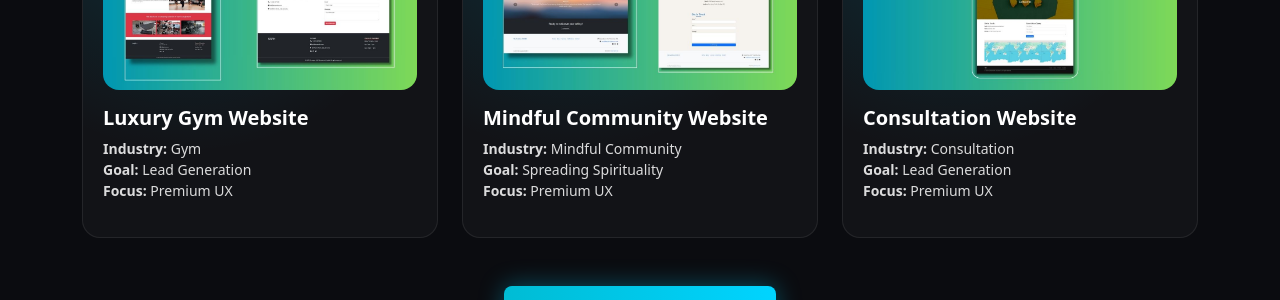
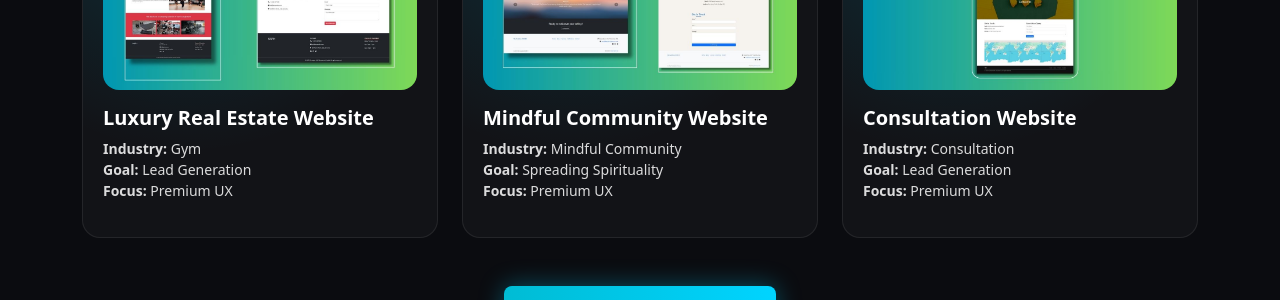
Before and after one commit to Iambiswajit-C/digitalsparkhq, a Jekyll site: the page built from index.md, in a window 1280 px wide and 900 px high, scrolled down 3157 px. Shown: the part 156-456 px from the top of the window. Built offline with Jekyll 4.4.1, drawn with Linux system fonts in a browser that asks for light colours.

Commit message:
Update index.md

```diff
--- a/index.md
+++ b/index.md
@@ -242,69 +242,74 @@
       Designs Built to Perform
     </h2>
 
-  <div class="row g-4 justify-content-center">
-    <div class="col-lg-4 col-md-6">
-  <div class="portfolio-card">
+<div class="row g-4 justify-content-center">
+  <div class="col-lg-4 col-md-6">
+    <div class="portfolio-card">
+      <img src="{{ '/assets/images/web-design-project1.jpg' | relative_url }}"
+     class="img-fluid rounded-4 mb-3 portfolio-img"
+     alt="Luxury Gym Website"
+     data-bs-toggle="modal"
+     data-bs-target="#portfolioModal"
+     data-img="{{ '/assets/images/web-design-project1.jpg' | relative_url }}">
 
-    <img src="/assets/images/web-design-project1.jpg"
-         class="img-fluid rounded-4 mb-3 portfolio-img"
-         alt="Luxury Gym Website">
+      <h5 class="fw-bold">Luxury Real Estate Website</h5>
 
-    <h5 class="fw-bold">Luxury Gym Website</h5>
-
-    <p class="text-white-75 small">
-      <b>Industry:</b> Gym <br>
-      <b>Goal:</b> Lead Generation <br>
-      <b>Focus:</b> Premium UX
-    </p>
-
-  </div>
+      <p class="text-white-75 small">
+        <b>Industry:</b> Gym <br>
+        <b>Goal:</b> Lead Generation <br>
+        <b>Focus:</b> Premium UX
+      </p>
+    </div>
   </div>
 
   <div class="col-lg-4 col-md-6">
-  <div class="portfolio-card">
+    <div class="portfolio-card">
+      <img src="{{ '/assets/images/web-design-project2.jpg' | relative_url }}"
+     class="img-fluid rounded-4 mb-3 portfolio-img"
+     alt="Luxury Gym Website"
+     data-bs-toggle="modal"
+     data-bs-target="#portfolioModal"
+     data-img="{{ '/assets/images/web-design-project2.jpg' | relative_url }}">
 
-    <img src="/assets/images/web-design-project2.jpg"
-         class="img-fluid rounded-4 mb-3 portfolio-img"
-         alt="Spiritual Coaching">
+      <h5 class="fw-bold">Mindful Community Website</h5>
 
-    <h5 class="fw-bold">Mindful Community Website</h5>
-
-    <p class="text-white-75 small">
-      <b>Industry:</b> Mindful Community <br>
-      <b>Goal:</b> Spreading Spirituality <br>
-      <b>Focus:</b> Premium UX
-    </p>
-
-  </div>
+      <p class="text-white-75 small">
+        <b>Industry:</b> Mindful Community <br>
+        <b>Goal:</b> Spreading Spirituality <br>
+        <b>Focus:</b> Premium UX
+      </p>
+    </div>
   </div>
 
   <div class="col-lg-4 col-md-6">
-  <div class="portfolio-card">
+    <div class="portfolio-card">
+      <img src="{{ '/assets/images/web-design-project3.jpg' | relative_url }}"
+     class="img-fluid rounded-4 mb-3 portfolio-img"
+     alt="Luxury Gym Website"
+     data-bs-toggle="modal"
+     data-bs-target="#portfolioModal"
+     data-img="{{ '/assets/images/web-design-project3.jpg' | relative_url }}">
 
-    <img src="/assets/images/web-design-project3.jpg"
-         class="img-fluid rounded-4 mb-3 portfolio-img"
-         alt="Consultation Website">
+      <h5 class="fw-bold">Consultation Website</h5>
 
-    <h5 class="fw-bold">Consultation Website</h5>
-
-    <p class="text-white-75 small">
-      <b>Industry:</b> Consultation <br>
-      <b>Goal:</b> Lead Generation <br>
-      <b>Focus:</b> Premium UX
-    </p>
-
-  </div>
+      <p class="text-white-75 small">
+        <b>Industry:</b> Consultation <br>
+        <b>Goal:</b> Lead Generation <br>
+        <b>Focus:</b> Premium UX
+      </p>
+    </div>
   </div>
 
 </div>
 
 <div class="text-center mt-5">
 
-<button class="btn btn-lg px-5 py-3"
-        data-bs-toggle="modal"
-        data-bs-target="#projectModal"
-        style="
+<button
+data-bs-toggle="modal"
+data-bs-target="#projectModal"
+data-service="Web Design"
+class="btn btn-lg px-5 py-3"
+style="
         background:linear-gradient(90deg,var(--hover-color),#00d4ff);
         border:none;
         font-weight:600;
@@ -312,12 +317,13 @@
 
 Start Your Project
 </button>
+
 </div>
 <p class="small text-white-50 text-center mt-3">
 Takes less than 30 seconds. No commitment required.
 </p>
 
-  </div>
+</div>
 </section>
 
 <!-- Maintenance & Service -->
@@ -365,3 +371,19 @@
     </div>
   </div> <!-- closing container div -->
 </section>
+
+<!-- Portfolio Modal -->
+<div class="modal fade" id="portfolioModal" tabindex="-1">
+  <div class="modal-dialog modal-xl modal-dialog-centered">
+    <div class="modal-content bg-dark border-0">
+
+      <div class="modal-body p-0">
+        <img id="portfolioModalImg"
+             src=""
+             class="w-100 rounded"
+             alt="Portfolio Preview">
+      </div>
+
+    </div>
+  </div>
+</div>
```
